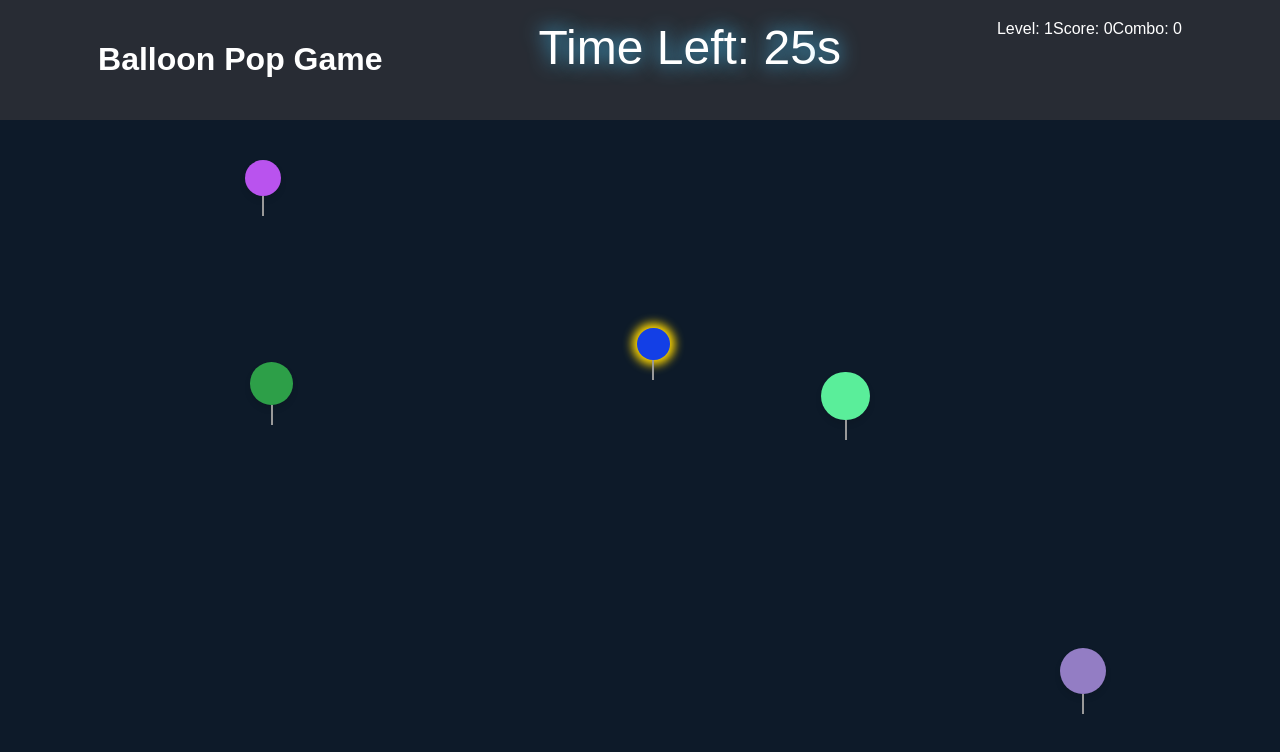
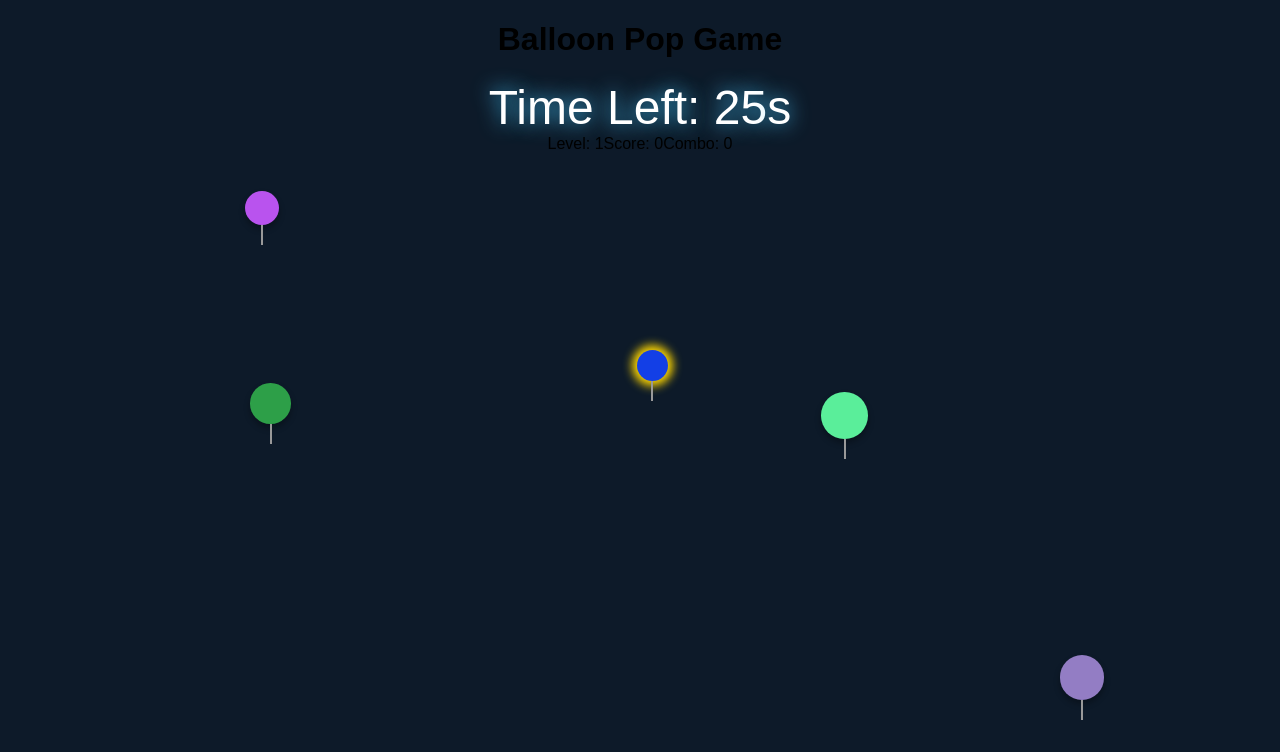
Before and after one commit to chmuhammadasim/BetterAim-React, a React (Create React App) app: page / in a window 1280 px wide. Shown: the top 752 px of the page. Built offline with nearby package versions, Linux system fonts and the light colour scheme.

Commit message:
Refactor game area styles, add balloon click functionality, and implement balloon animations

```diff
--- a/src/App.css
+++ b/src/App.css
@@ -100,3 +100,74 @@
     opacity: 1;
   }
 }
+
+/* Base App styles */
+.App {
+  font-family: 'Arial', sans-serif;
+}
+
+/* Full-screen header and layout adjustments */
+.game-header {
+  position: sticky;
+  top: 0;
+}
+
+/* Game area with balloons */
+.game-area {
+  /* background: url('/path/to/your/background/image.jpg') no-repeat center center fixed; Optional background image */
+  background-size: cover;
+}
+
+/* Balloon styles */
+.balloon {
+  border-radius: 50%; /* Perfectly round */
+  position: absolute;
+  cursor: pointer;
+  transition: transform 0.1s ease, background-color 0.2s ease;
+  animation: fade-in 0.5s ease-in;
+  box-shadow: 0 4px 6px rgba(0, 0, 0, 0.3);
+  transform-origin: bottom;
+}
+
+/* Bonus balloon styles */
+.bonus {
+  background-color: gold;
+  box-shadow: 0px 0px 10px 5px gold;
+}
+
+/* Pop effect */
+@keyframes pop {
+  0% {
+    transform: scale(1);
+  }
+  100% {
+    transform: scale(0);
+    opacity: 0;
+  }
+}
+
+.popped {
+  animation: pop 0.3s forwards;
+}
+
+/* Balloon string */
+.balloon::after {
+  content: '';
+  display: block;
+  position: absolute;
+  width: 2px;
+  height: 20px;
+  background-color: #999;
+  top: 100%;
+  left: 50%;
+  transform: translateX(-50%);
+}
+
+@keyframes fade-in {
+  from {
+    opacity: 0;
+  }
+  to {
+    opacity: 1;
+  }
+}
--- a/src/App.js
+++ b/src/App.js
@@ -1,6 +1,6 @@
 import React, { useState, useEffect } from 'react';
-import './App.css'; // Assuming the CSS you shared is inside this file, please follow it
-import popSoundFile from './pop-sound.mp3'; // Placeholder for your popping sound
+import './App.css'; // You can still use this for any additional custom styles
+import popSoundFile from './pop-sound.mp3';
 
 function App() {
   const [balloons, setBalloons] = useState([]);
@@ -11,7 +11,40 @@ function App() {
   const [combo, setCombo] = useState(0);
   const popSound = new Audio(popSoundFile);
 
-  // Function to generate random color for balloons
+  useEffect(() => {
+    const balloonInterval = setInterval(() => {
+      if (timeLeft > 0) {
+        generateBalloon();
+      }
+    }, 1000 - level * 50);
+
+    return () => clearInterval(balloonInterval);
+  }, [timeLeft, level]);
+
+  useEffect(() => {
+    const timerInterval = setInterval(() => {
+      if (timeLeft > 0) {
+        setTimeLeft((prevTime) => prevTime - 1);
+      } else {
+        setGameOver(true);
+      }
+    }, 1000);
+
+    return () => clearInterval(timerInterval);
+  }, [timeLeft]);
+
+  const generateBalloon = () => {
+    const newBalloon = {
+      id: Math.random(),
+      x: Math.random() * 90,
+      y: Math.random() * 80,
+      size: Math.random() * (50 - 30) + 30 - level * 2, // Balloons get smaller
+      color: generateRandomColor(),
+      isBonus: Math.random() < 0.1,
+    };
+    setBalloons((prevBalloons) => [...prevBalloons, newBalloon]);
+  };
+
   const generateRandomColor = () => {
     const letters = '0123456789ABCDEF';
     let color = '#';
@@ -21,47 +54,21 @@ function App() {
     return color;
   };
 
-  // Generate new balloons throughout the level
-  useEffect(() => {
-    const balloonInterval = setInterval(() => {
-      if (timeLeft > 0) {
-        generateBalloon();
-      }
-    }, 1000); // Generate a balloon every second
+  const handleBalloonClick = (balloonId) => {
+    popSound.play();
+    const clickedBalloon = balloons.find(b => b.id === balloonId);
+    setScore((prevScore) => prevScore + (clickedBalloon.isBonus ? 20 : 10));
+    setCombo((prevCombo) => prevCombo + 1);
+    setBalloons(balloons.filter((b) => b.id !== balloonId));
 
-    return () => clearInterval(balloonInterval);
-  }, [timeLeft]);
-
-  // Timer logic
-  useEffect(() => {
-    const interval = setInterval(() => {
-      if (timeLeft > 0) {
-        setTimeLeft((prevTime) => prevTime - 1);
-      } else {
-        setGameOver(true);
-      }
-    }, 1000);
-
-    return () => clearInterval(interval);
-  }, [timeLeft]);
-
-  const generateBalloon = () => {
-    const newBalloon = {
-      id: Math.random(),
-      x: Math.random() * 90,
-      y: Math.random() * 80,
-      size: Math.random() * (50 - 30) + 30,
-      color: generateRandomColor(), // Assign a random color
-      isBonus: Math.random() < 0.1, // 10% chance for bonus
-    };
-    setBalloons((prevBalloons) => [...prevBalloons, newBalloon]);
+    if (combo % 10 === 0) {
+      advanceLevel();
+    }
   };
 
-  const handleBalloonClick = (balloonId) => {
-    popSound.play();
-    setScore((prevScore) => prevScore + 10);
-    setCombo(combo + 1);
-    setBalloons(balloons.filter((b) => b.id !== balloonId));
+  const advanceLevel = () => {
+    setLevel((prevLevel) => prevLevel + 1);
+    setTimeLeft(30); // Reset time for each level
   };
 
   const restartGame = () => {
@@ -73,32 +80,42 @@ function App() {
     setBalloons([]);
   };
 
-  // Game over screen
   if (gameOver) {
     return (
-      <div className="expired-notice">
-        <span>Game Over!</span>
-        <p>Your Score: {score}</p>
-        <button onClick={restartGame}>Restart Game</button>
+      <div className="flex flex-col items-center justify-center h-full bg-gradient-to-b from-gray-800 to-gray-900 text-white relative overflow-hidden">
+        {/* Background animation or effect */}
+        <div className="absolute inset-0 z-0 opacity-50">
+          <div className="w-full h-full animate-pulse bg-blue-500" style={{ clipPath: 'circle(75% at 50% 50%)' }} />
+        </div>
+        <div className="relative z-10 flex flex-col items-center">
+          <span className="text-5xl font-extrabold text-yellow-300 animate-bounce">Game Over!</span>
+          <p className="text-2xl mt-2">Your Score: <span className="font-bold text-yellow-500">{score}</span></p>
+          <button
+            className="mt-6 px-6 py-3 bg-blue-600 rounded-lg text-lg font-semibold transition-transform transform hover:scale-105 hover:bg-blue-500 active:scale-95 shadow-lg"
+            onClick={restartGame}>
+            Restart Game
+          </button>
+        </div>
       </div>
     );
   }
 
+
   return (
-    <div className="App">
-      <header className="game-header">
-        <h1>Balloon Pop Game</h1>
-        <div id="timer">
+    <div className="App flex flex-col items-center justify-between h-screen bg-gradient-to-b from-blue-500 to-indigo-500">
+      <header className="w-full bg-gray-800 text-white p-4 flex justify-around items-center">
+        <h1 className="text-2xl">Balloon Pop Game</h1>
+        <div id="timer" className="text-2xl">
           Time Left: {timeLeft}s
         </div>
-        <div className="scoreboard">
+        <div className="flex space-x-4">
           <span>Level: {level}</span>
           <span>Score: {score}</span>
           <span>Combo: {combo}</span>
         </div>
       </header>
 
-      <div className="game-area">
+      <div className="game-area relative w-full flex-1 overflow-hidden">
         {balloons.map((balloon) => (
           <div
             key={balloon.id}
@@ -107,15 +124,14 @@ function App() {
               top: `${balloon.y}%`,
               left: `${balloon.x}%`,
               width: `${balloon.size}px`,
-              height: `${balloon.size}px`, // Adjust height to match width for round shape
-              backgroundColor: balloon.color, // Set background color to the random color
+              height: `${balloon.size}px`,
+              backgroundColor: balloon.color,
+              animation: `float ${3 - level * 0.2}s infinite ease-in-out`, // Floating animation
             }}
             onClick={() => handleBalloonClick(balloon.id)}
           ></div>
         ))}
       </div>
-
-
     </div>
   );
 }
```
